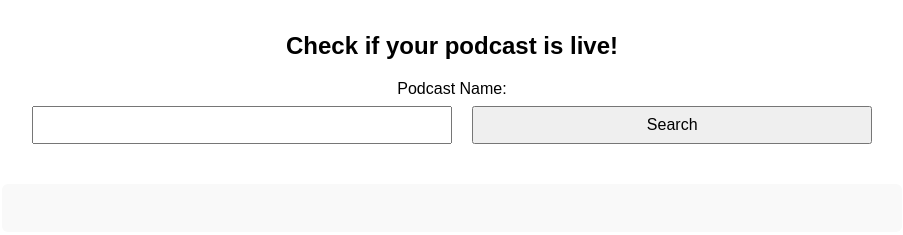
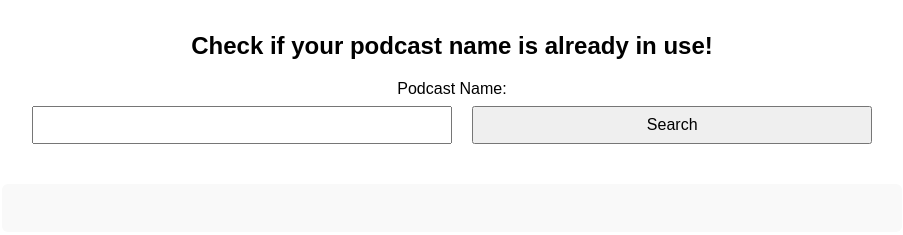
Before and after one commit to tatallah/podcast-search-backend, a website: page index.html in a window 1280 px wide. Shown: the whole page, without its empty margins (188-1091 px from the left). Drawn offline with Linux system fonts and the light colour scheme.

Commit message:
Update index.html

```diff
--- a/index.html
+++ b/index.html
@@ -67,7 +67,7 @@
 </head>
 <body>
 
-  <h2>Check if your podcast is live!</h2>
+  <h2>Check if your podcast name is already in use!</h2>
 
   <form onsubmit="searchPodcast(event)">
     <label for="podcastName">Podcast Name:</label><br>
```
